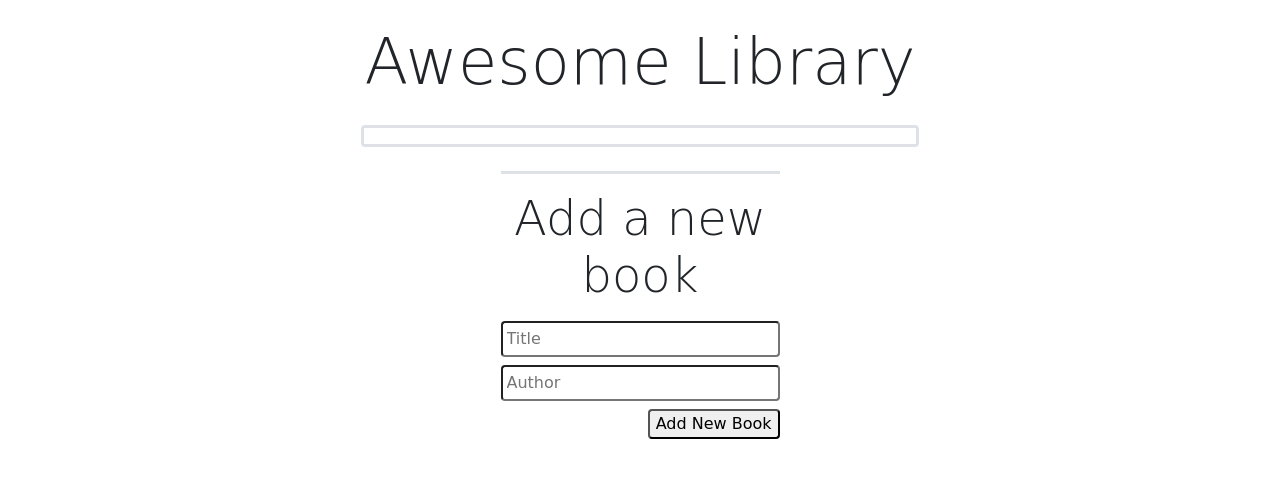
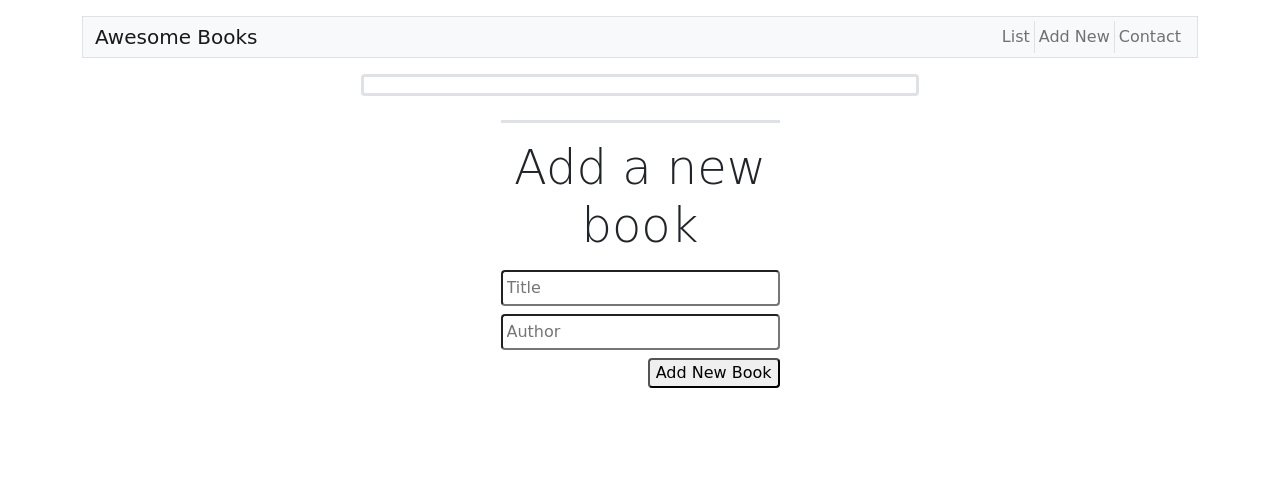
Before and after one commit to ahmetbozaci/awesome-books, a plain HTML site: page index.html in a window 1280 px wide. Drawn offline with nearby package versions, Linux system fonts and the light colour scheme; a web font is replaced by a local one.

Commit message:
Add navigation bar and style it

```diff
--- a/index.html
+++ b/index.html
@@ -20,9 +20,24 @@
     <title>Awesome Books</title>
   </head>
   <body class="container text-center">
-    <div class="m-4">
-      <h1 class="display-3">Awesome Library</h1>
-    </div>
+
+    <nav class="navbar navbar-expand-lg p-0 navbar-light bg-light border my-3">
+      <div class="container-fluid">
+        <a class="navbar-brand" href="#">Awesome Books</a>
+        <ul class="navbar-nav ms-auto mb-2 mb-lg-0">
+          <li class="nav-item p-0">
+            <a class="nav-link p-1" href="#">List</a>
+          </li>
+          <li class="nav-item">
+            <a class="nav-link p-1 border-end border-start" href="#">Add New</a>
+          </li>
+          <li class="nav-item">
+            <a class="nav-link p-1" href="#">Contact</a>
+          </li>
+        </ul>
+      </div>
+    </nav>
+
     <div class="border border-3 rounded w-50 m-auto">
       <ul id="bookList" class="list-unstyled"></ul>
     </div>
--- a/style.css
+++ b/style.css
@@ -2,7 +2,7 @@ body * {
   font-family: "Zen Loop", cursive;
 }
 
-li {
+/* li {
   background: #fff;
   display: flex;
   justify-content: space-between;
@@ -10,4 +10,7 @@ li {
 
 li:nth-child(2n) {
   background: #ccc;
+} */
+ .nav-link {
+  padding: -0.5rem 1rem;
 }
```
